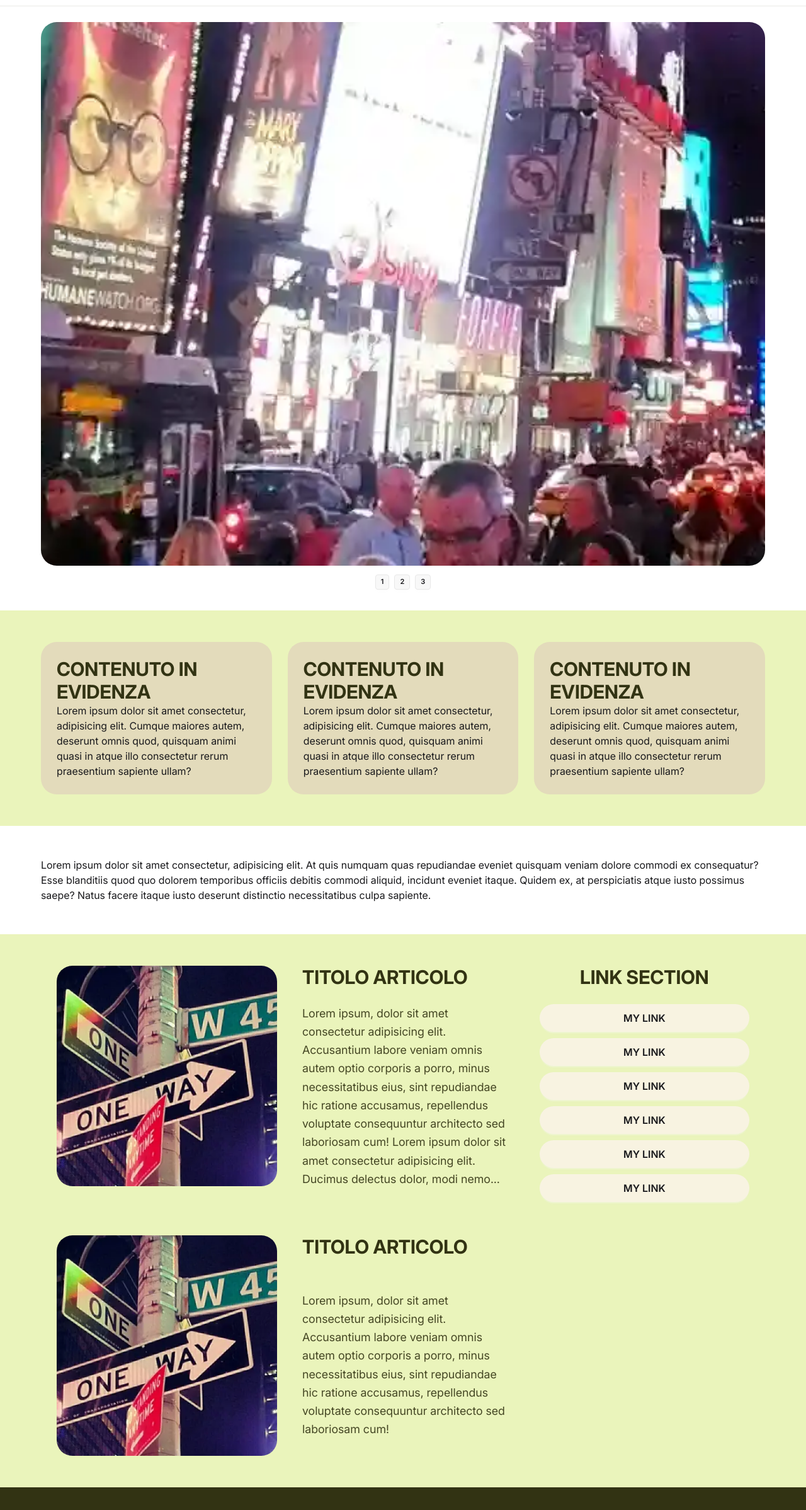
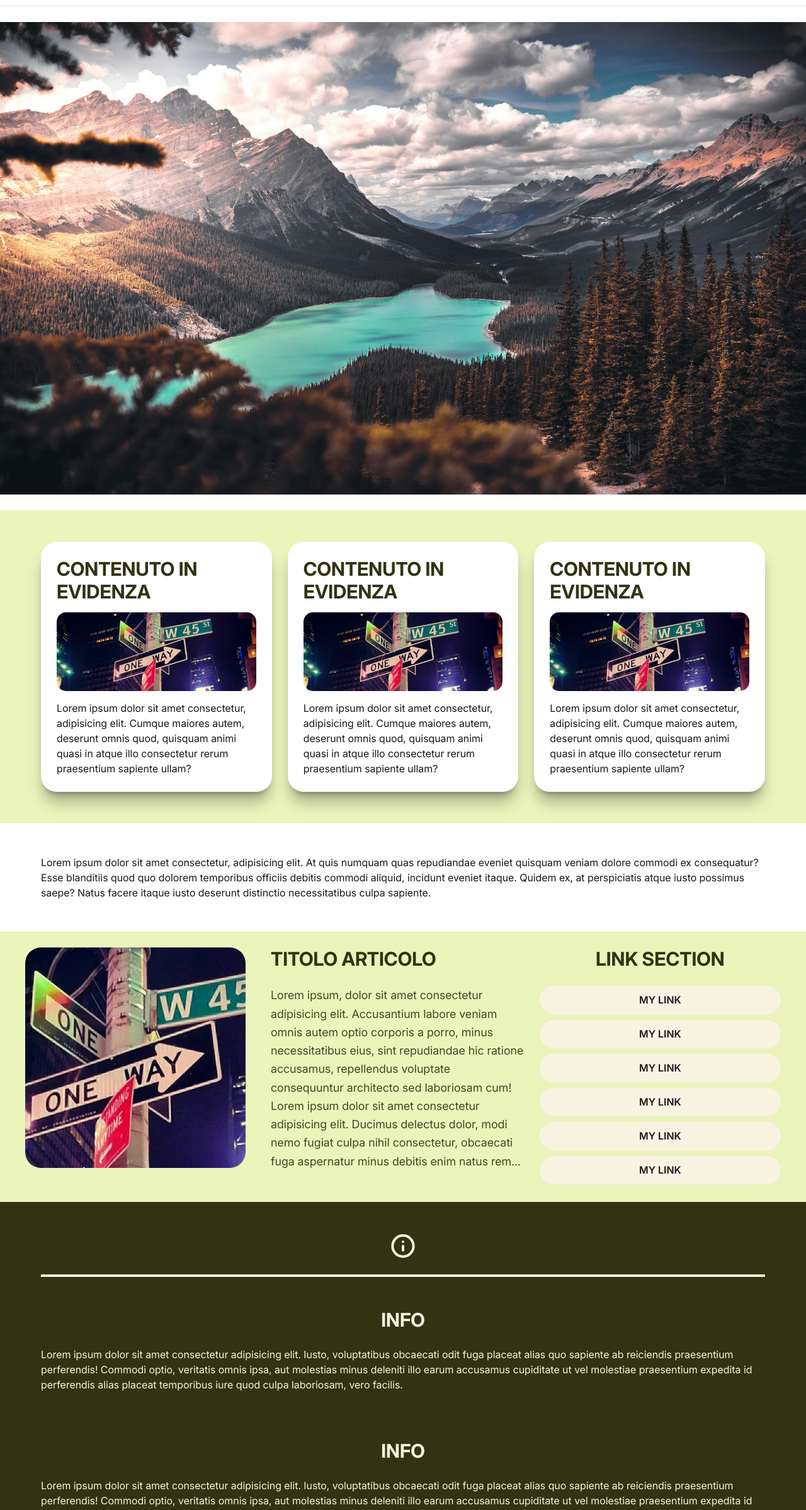
Before and after one commit to granafilo/website-restyle-frontend, a website built with Vite: page 03-sito-moderno/index.html in a window 1280 px wide. Shown: the part 145-2542 px from the top of the page at 63% size. Built offline with nearby package versions, Linux system fonts and the light colour scheme.

Commit message:
Rimosso slider e aggiunta immagine, aggiunti effetti di hover ai contenuti in evidenza e aggiunta immagine ad essi

```diff
--- a/03-sito-moderno/index.html
+++ b/03-sito-moderno/index.html
@@ -76,56 +76,48 @@
   <!-- main content -->
   <main>
     <!-- slider -->
-    <section class="layout-container">
-      <div class="container-1200 px-25 my-25">
-        <div class="carousel w-full">
-          <div id="item1" class="carousel-item w-full aspect-4/3">
-            <img width="960" height="380" src="./img/times-square-horse.webp" class="w-full aspect-auto object-cover rounded-25" alt="Polizia a cavallo a Times Square" fetchpriority="high"/>
-          </div>
-          <div id="item2" class="carousel-item w-full aspect-4/3">
-            <img width="960" height="380" src="./img/times-square-people.webp" class="w-full aspect-auto object-cover rounded-25" alt="Folla a Times Square" loading="lazy"/>
-          </div>
-          <div id="item3" class="carousel-item w-full aspect-4/3">
-            <img width="960" height="380" src="./img/times-square-traffic.webp" class="w-full aspect-auto object-cover rounded-25" alt="Traffico a timesquare" loading="lazy"/>
-          </div>
-        </div>
-        <div class="layout-container gap-2 py-2">
-          <a href="#item1" class="btn btn-xs">1</a>
-          <a href="#item2" class="btn btn-xs">2</a>
-          <a href="#item3" class="btn btn-xs">3</a>
-        </div>
+    <section class="section-wrapper">
+      <div class="max-h-[800px] section-wrapper py-25 object-fit">
+        <img class="w-full object-cover" src="./img/wallpaper.jpg" alt="">
       </div>
-
     </section>
 
     <!-- Highlighted content -->
-    <section class="layout-container bg-verde-chiaro">
+    <section class="section-wrapper bg-verde-chiaro">
 
       <div class="container-1200 py-25 my-25 gap-25 flex flex-col lg:flex-row">
-        <div class="highlighted-card">
+        <div class="highlighted-card hover:scale-[110%] transition-all shadow-xl/30 shadow-black-500/50">
           <div class="heading-primary">CONTENUTO IN EVIDENZA</div>
+          <div class="py-[15px] ">
+            <img class="rounded-[15px]" src="./img/times-square-traffic.webp" alt="">
+          </div>
           <div class="">Lorem ipsum dolor sit amet consectetur, adipisicing elit. Cumque maiores autem, deserunt omnis
             quod, quisquam animi quasi in atque illo consectetur rerum praesentium sapiente ullam?</div>
 
         </div>
-        <div class="highlighted-card">
+        <div class="highlighted-card hover:scale-[110%] transition-all shadow-xl/30 shadow-black-500/50">
           <div class="heading-primary">CONTENUTO IN EVIDENZA</div>
+          <div class="py-[15px] ">
+            <img class="rounded-[15px]" src="./img/times-square-traffic.webp" alt="">
+          </div>
+          <div class="">Lorem ipsum dolor sit amet consectetur, adipisicing elit. Cumque maiores autem, deserunt omnis
+            quod, quisquam animi quasi in atque illo consectetur rerum praesentium sapiente ullam?</div>
+        </div>
+        <div class="highlighted-card hover:scale-[110%]  transition-all shadow-xl/30 shadow-black-500/50">
+          <div class="heading-primary">CONTENUTO IN EVIDENZA</div>
+          <div class="py-[15px] ">
+            <img class="rounded-[15px]" src="./img/times-square-traffic.webp" alt="">
+          </div>
           <div class="">Lorem ipsum dolor sit amet consectetur, adipisicing elit. Cumque maiores autem, deserunt omnis
             quod, quisquam animi quasi in atque illo consectetur rerum praesentium sapiente ullam?</div>
 
         </div>
-        <div class="highlighted-card">
-          <div class="heading-primary">CONTENUTO IN EVIDENZA</div>
-          <div class="">Lorem ipsum dolor sit amet consectetur, adipisicing elit. Cumque maiores autem, deserunt omnis
-            quod, quisquam animi quasi in atque illo consectetur rerum praesentium sapiente ullam?</div>
-        </div>
-      </div>
 
     </section>
 
 
     <!-- full width msg -->
-    <section class="layout-container">
+    <section class="section-wrapper">
       <div class="container-1200 py-25 my-25">
         Lorem ipsum dolor sit amet consectetur, adipisicing elit. At quis numquam quas repudiandae eveniet quisquam
         veniam dolore commodi ex consequatur? Esse blanditiis quod quo dolorem temporibus officiis debitis commodi
@@ -135,14 +127,13 @@
     </section>
 
 
-    <section class="layout-container py-25 lg:bg-verde-chiaro">
+    <section class="section-wrapper py-25 lg:bg-verde-chiaro">
       <!-- wrapper articoli e sidebar -->
-      <div
-        class="container-1200 justify-center grid grid-cols-1 lg:grid-cols-3 lg:grid-rows-[repeat(1fr,2)] lg:gap-y-25">
+      <div class="container-1200 !px-0  justify-center grid grid-cols-1 lg:grid-cols-3  lg:gap-25">
         <!-- articolo 1 -->
-        <div class="layout-container bg-verde-chiaro lg:col-start-1 lg:col-end-3 lg:row-start-1 lg:row-end-1">
+        <div class="section-wrapper bg-verde-chiaro lg:col-start-1 lg:col-end-3 lg:row-start-1 lg:row-end-1">
           <div
-            class="w-full px-25 py-25 gap-25 flex flex-col  lg:grid lg:grid-cols-[350px_1fr] lg:items-start lg:gap-x-[40px]">
+            class="w-full px-25 lg:px-0 py-25 lg:py-0 gap-25 flex flex-col lg:grid lg:grid-cols-[350px_1fr] lg:items-start lg:gap-x-[40px]">
 
             <div class="lg:order-2 heading-primary">
               TITOLO ARTICOLO
@@ -150,7 +141,8 @@
 
             <div class="w-full lg:order-1 lg:row-span-2">
               <div class="overflow-hidden rounded-25 lg:aspect-square lg:aspect-[4/3]">
-                <img width="960" height="380" src="./img/times-square-traffic.webp" alt="Traffico a Times Square" class="w-full h-full object-cover" loading="lazy">
+                <img width="960" height="380" src="./img/times-square-traffic.webp" alt="Traffico a Times Square"
+                  class="w-full h-full object-cover" loading="lazy">
               </div>
             </div>
 
@@ -176,33 +168,9 @@
 
         </div>
 
-        <!-- articolo 2 -->
-        <div class="layout-container bg-verde-chiaro lg:col-start-1 lg:col-end-3 lg:row-start-2 lg:row-end-2">
-          <div
-            class="w-full px-25 py-25 gap-25 flex flex-col lg:grid lg:grid-cols-[350px_1fr] lg:items-start lg:gap-x-[40px]">
-
-            <div class="lg:order-2 heading-primary">
-              TITOLO ARTICOLO
-            </div>
-
-            <div class="w-full lg:order-1 lg:row-span-2">
-              <div class="overflow-hidden rounded-25 lg:aspect-square lg:aspect-[4/3]">
-                <img width="960" height="380" src="./img/times-square-traffic.webp" alt="Traffico a Times Square" class="w-full h-full object-cover" loading="lazy">
-              </div>
-            </div>
-
-            <div class="article-content lg:order-3">
-              Lorem ipsum, dolor sit amet consectetur adipisicing elit. Accusantium labore veniam omnis autem optio
-              corporis a porro, minus necessitatibus eius, sint repudiandae hic ratione accusamus, repellendus voluptate
-              consequuntur architecto sed laboriosam cum!
-            </div>
-          </div>
-
-        </div>
-
         <!-- sidebar -->
-        <div class="layout-container sidebar-desktop flex-col items-center">
-          <div class="w-full px-25 my-25 gap-25 flex flex-col items-center lg:h-full">
+        <div class="section-wrapper sidebar-desktop flex-col items-center">
+          <div class="w-full px-25 lg:px-0  my-25 lg:my-0 gap-25 flex flex-col items-center lg:h-full">
             <div class="heading-primary">LINK SECTION</div>
 
             <div class="w-full grid grid-cols-[repeat(auto-fit,_minmax(120px,_1fr))] gap-[10px] lg:grid-cols-1 ">
@@ -220,12 +188,12 @@
     </section>
 
     <!-- info section -->
-    <section class="layout-container flex-col items-center bg-verde-scuro">
+    <section class="section-wrapper flex-col items-center bg-verde-scuro">
       <div class="container-1200 my-25 gap-25 flex flex-col items-center">
-        <div class="layout-container py-25 border-b-4 border-b-beige-chiaro">
+        <div class="section-wrapper py-25 border-b-4 border-b-beige-chiaro">
           <img width="40" height="40" src="./icons/info.svg" alt="">
         </div>
-        <div class="layout-container flex-col py-25 gap-25">
+        <div class="section-wrapper flex-col py-25 gap-25">
           <div class="info-card-title">INFO</div>
           <div class="text-beige-chiaro ">
             Lorem ipsum dolor sit amet consectetur adipisicing elit. Iusto, voluptatibus obcaecati odit fuga placeat
@@ -234,7 +202,7 @@
             placeat temporibus iure quod culpa laboriosam, vero facilis.
           </div>
         </div>
-        <div class="layout-container flex-col py-25 gap-25">
+        <div class="section-wrapper flex-col py-25 gap-25">
           <div class="info-card-title">INFO</div>
           <div class="text-beige-chiaro ">
             Lorem ipsum dolor sit amet consectetur adipisicing elit. Iusto, voluptatibus obcaecati odit fuga placeat
@@ -243,7 +211,7 @@
             placeat temporibus iure quod culpa laboriosam, vero facilis.
           </div>
         </div>
-        <div class="layout-container flex-col py-25 gap-25">
+        <div class="section-wrapper flex-col py-25 gap-25">
           <div class="info-card-title">INFO</div>
           <div class="text-beige-chiaro ">
             Lorem ipsum dolor sit amet consectetur adipisicing elit. Iusto, voluptatibus obcaecati odit fuga placeat
@@ -267,13 +235,13 @@
     </nav>
     <nav>
       <div class="grid grid-flow-col gap-4">
-        <a href="https://www.facebook.com/">
+        <a target="_blank" href="https://www.facebook.com/">
           <img width="48" height="48" src="./icons/facebook.svg" alt="Facebook Link">
         </a>
-        <a href="https://www.linkedin.com/">
+        <a target="_blank" href="https://www.linkedin.com/">
           <img width="48" height="48" src="./icons/linkedin.svg" alt="Linkedin Link">
         </a>
-        <a href="https://www.instagram.com/">
+        <a target="_blank" href="https://www.instagram.com/">
           <img width="48" height="48" src="./icons/instagram.svg" alt="Instagram Link">
         </a>
       </div>
--- a/03-sito-moderno/src/main.js
+++ /dev/null
@@ -1,20 +0,0 @@
-const carousel = document.querySelector('.carousel');
-let currentSlide = 1;
-const totalSlides = 3;
-
-setInterval(() => {
-  currentSlide++;
-  if (currentSlide > totalSlides) currentSlide = 1;
-
-  const element = document.getElementById(`item${currentSlide}`);
-  if (element) {
-    // Calcoliamo la posizione dell'elemento rispetto al contenitore
-    const scrollOffset = element.offsetLeft;
-
-    // Muoviamo solo il carousel, non la pagina
-    carousel.scrollTo({
-      left: scrollOffset,
-      behavior: 'smooth'
-    });
-  }
-}, 3000);
--- a/03-sito-moderno/src/style.css
+++ b/03-sito-moderno/src/style.css
@@ -27,7 +27,6 @@
   /* Colore: genererà text-primary, bg-primary, ecc. */
   --color-verde-scuro: #323313;
   --color-verde-chiaro: #EAF4BB;
-  --color-nocciola: #E3DBBB;
   --color-beige-chiaro: #F8F3E1;
   --color-button-hover: #FFF8DB;
 
@@ -42,7 +41,7 @@
     /* class="btn hover:bg-button-hover rounded-[25px] bg-beige-chiaro font-semibold aspect-4/2 h-auto text-[16px] py-[10px] hover:shadow-lg hover:shadow-[0px 0px 10px 0px #41431B] transition ease-in-out duration-300 border-none hover:border-none" */
     @apply btn bg-beige-chiaro font-semibold h-auto py-[10px] aspect-4/2 text-[16px];
     @apply rounded-[25px] border-none;
-    @apply hover:bg-button-hover hover:shadow-lg hover:shadow-[0px_0px_10px_0px_#41431B] hover:border-none;
+    @apply hover:bg-button-hover hover:shadow-lg hover:shadow-xl hover:shadow-black hover:border-none;
     @apply transition ease-in-out duration-300;
     @apply lg:aspect-auto;
   }
@@ -64,7 +63,7 @@
   }
 
   .highlighted-card {
-    @apply rounded-25 bg-nocciola px-25 py-25;
+    @apply rounded-25 bg-white px-25 py-25 ;
   }
 
   .heading-primary{
@@ -92,3 +91,10 @@ body {
   min-width: 300px;
   box-shadow: 0px 0px 10px 0px #000000;
 }
+
+html {
+  /* Definisce il colore del pollice e della traccia per l'intera pagina */
+  scrollbar-color: rgb(133, 133, 133) transparent;
+  /* Rende la barra più discreta */
+  scrollbar-width: thin;
+}
```
Also changed, not shown: 03-sito-moderno/public/img/wallpaper.jpg (added), 2 other files.
